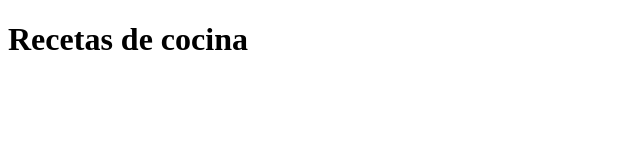
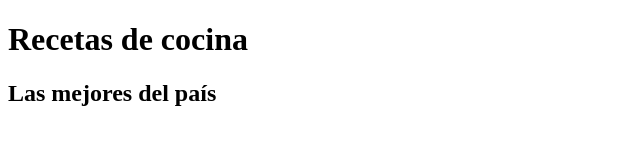
Before and after one commit to INSPT-ProgII-2602-2023/recetas-inspt2, a plain HTML site: page index.html in a window 1280 px wide. Shown: the whole page, without its empty margins (0-640 px from the left). Drawn offline with Linux system fonts and the light colour scheme.

Commit message:
Agregado subtitulo

```diff
--- a/index.html
+++ b/index.html
@@ -7,5 +7,8 @@
     </head>
     <body>
         <h1>Recetas de cocina</h1>
+        <h2>Las mejores del país</h2>
+
+
     </body>
 </html>
```
